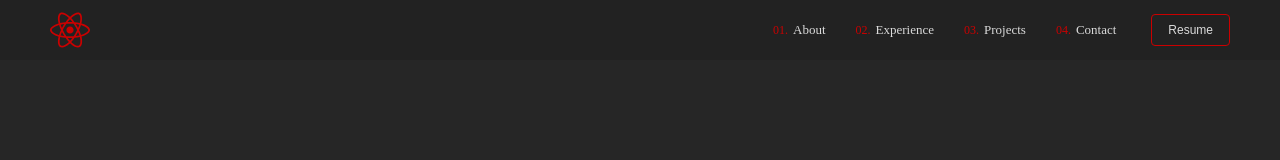
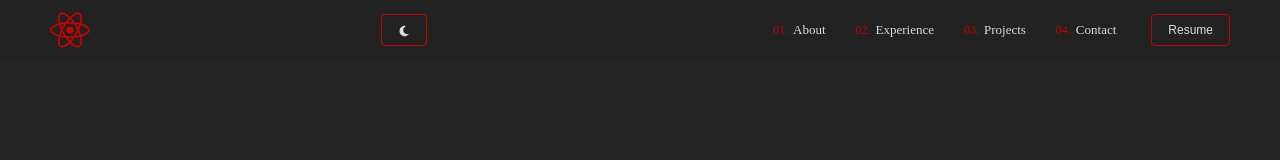
Before and after one commit to joralvmel/react-portfolio, a Next.js app: page / in a window 1280 px wide. Shown: the top 160 px of the page. Built offline with nearby package versions, Linux system fonts and the light colour scheme.

Commit message:
Implement dark mode toggle

```diff
--- a/app/_components/Button.js
+++ b/app/_components/Button.js
@@ -18,8 +18,8 @@ const StyledButton = styled.button`
   }
 `;
 
-function Button({ children }) {
-  return <StyledButton>{children}</StyledButton>;
+function Button({ children, onClick }) {
+  return <StyledButton onClick={onClick}>{children}</StyledButton>;
 }
 
 export default Button;
--- /dev/null
+++ b/app/_components/DarkModeToggle.js
@@ -0,0 +1,15 @@
+import { FaMoon, FaSun } from "react-icons/fa6";
+import { useDarkMode } from "../_context/DarkModeContext";
+import Button from "./Button";
+
+function DarkModeToggle() {
+  const { isDarkMode, toggleDarkMode } = useDarkMode();
+
+  return (
+    <Button onClick={toggleDarkMode}>
+      {isDarkMode ? <FaMoon /> : <FaSun />}
+    </Button>
+  );
+}
+
+export default DarkModeToggle;
--- a/app/_components/Header.js
+++ b/app/_components/Header.js
@@ -6,6 +6,7 @@ import Link from "next/link";
 import Button from "./Button";
 
 import { config } from "@/app/config";
+import DarkModeToggle from "./DarkModeToggle";
 
 const StyledHeader = styled.header`
   position: fixed;
@@ -65,6 +66,7 @@ function Header() {
     <StyledHeader>
       <StyledNav>
         <Logo />
+        <DarkModeToggle />
         <StyledLinks>
           {config.navLinks.map(({ url, content }, index) => (
             <li key={index}>
--- /dev/null
+++ b/app/_context/DarkModeContext.jsx
@@ -0,0 +1,39 @@
+import { createContext, useContext, useEffect, useState } from "react";
+
+const DarkModeContext = createContext();
+
+function DarkModeProvider({ children }) {
+  const [isDarkMode, setIsDarkMode] = useState(true);
+
+  useEffect(
+    function () {
+      if (isDarkMode) {
+        document.documentElement.classList.add("dark-mode");
+        document.documentElement.classList.remove("light-mode");
+      } else {
+        document.documentElement.classList.add("light-mode");
+        document.documentElement.classList.remove("dark-mode");
+      }
+    },
+    [isDarkMode]
+  );
+
+  function toggleDarkMode() {
+    setIsDarkMode((isDark) => !isDark);
+  }
+
+  return (
+    <DarkModeContext.Provider value={{ isDarkMode, toggleDarkMode }}>
+      {children}
+    </DarkModeContext.Provider>
+  );
+}
+
+function useDarkMode() {
+  const context = useContext(DarkModeContext);
+  if (context === undefined)
+    throw new Error("DarkModeContext was used outside of DarkModeProvider");
+  return context;
+}
+
+export { DarkModeProvider, useDarkMode };
--- a/app/layout.js
+++ b/app/layout.js
@@ -1,18 +1,14 @@
-import { Inter } from "next/font/google";
+"use client";
 import StyledComponentsRegistry from "./_lib/registry";
-
-const inter = Inter({ subsets: ["latin"] });
-
-export const metadata = {
-  title: "My Portfolio",
-  description: "My web portfolio built with Next.js",
-};
+import { DarkModeProvider } from "./_context/DarkModeContext";
 
 export default function RootLayout({ children }) {
   return (
     <html lang="en" className="dark-mode">
       <body>
-        <StyledComponentsRegistry>{children}</StyledComponentsRegistry>
+        <DarkModeProvider>
+          <StyledComponentsRegistry>{children}</StyledComponentsRegistry>
+        </DarkModeProvider>
       </body>
     </html>
   );
```
